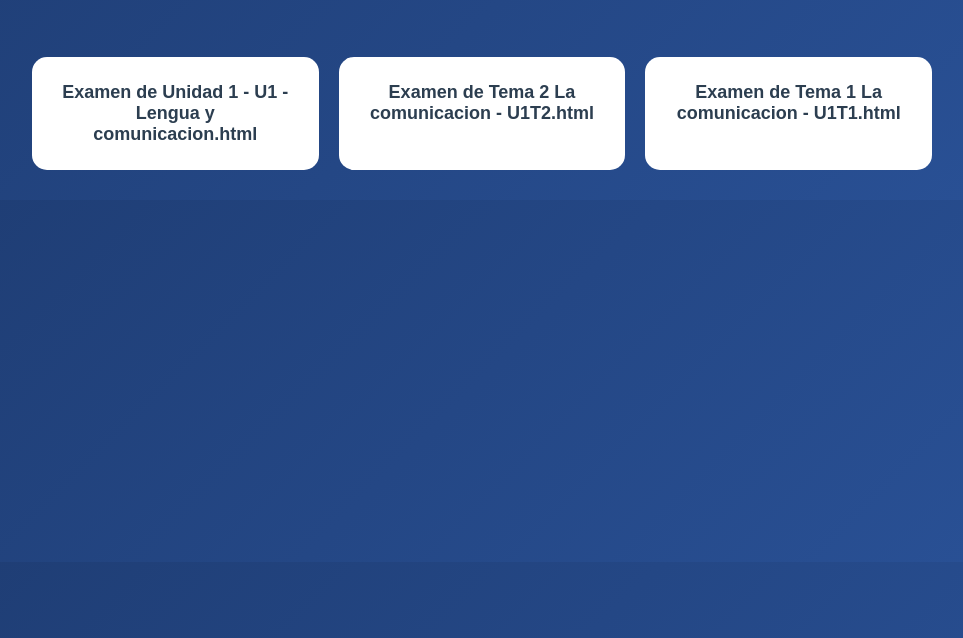
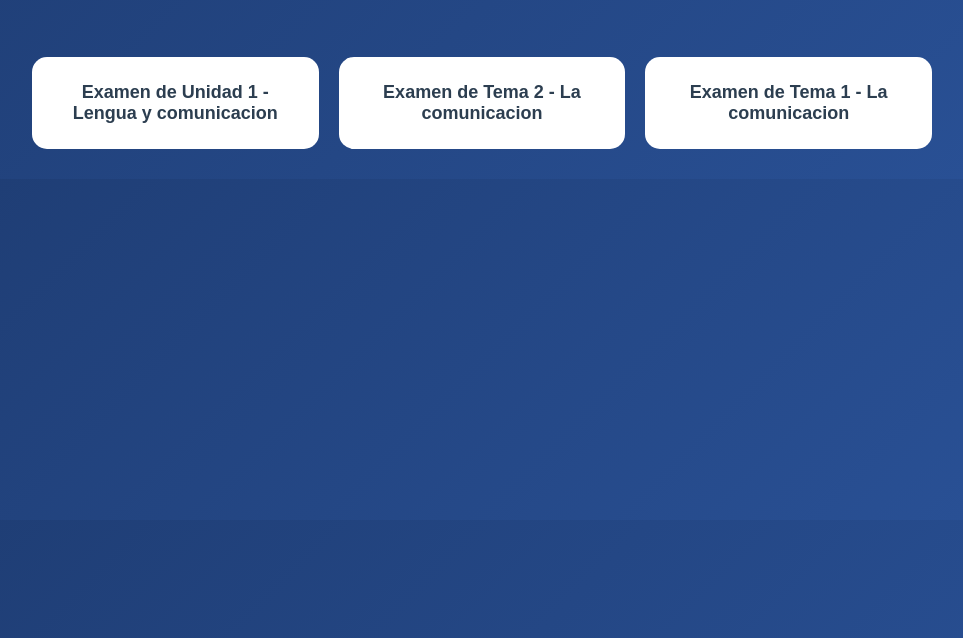
Before and after one commit to docereservercontact-create/Evaluacion, a plain HTML site: page Espanol/index.html in a window 1280 px wide. Shown: the part 162-800 px from the top of the page, without its empty margins (158-1121 px from the left). Drawn offline with Linux system fonts and the light colour scheme; files whose address does not match are found by name.

Commit message:
Update index.html

```diff
--- a/Espanol/index.html
+++ b/Espanol/index.html
@@ -73,9 +73,9 @@ h1 {
 
 <div class="grid">
 
-    <div class="card" onclick="abrir('Examen de Unidad 1 - Lengua y comunicacion')">Examen de Unidad 1 - U1 - Lengua y comunicacion.html</div>
-    <div class="card" onclick="abrir('Examen de Tema 2 - La comunicacion')">Examen de Tema 2 La comunicacion - U1T2.html</div>
-    <div class="card" onclick="abrir('Examen de Tema 1 - La comunicacion')">Examen de Tema 1 La comunicacion - U1T1.html</div>
+    <div class="card" onclick="abrir('Examen de Unidad 1 - Lengua y comunicacion')">Examen de Unidad 1 - Lengua y comunicacion</div>
+    <div class="card" onclick="abrir('Examen de Tema 2 - La comunicacion')">Examen de Tema 2 - La comunicacion</div>
+    <div class="card" onclick="abrir('Examen de Tema 1 - La comunicacion')">Examen de Tema 1 - La comunicacion</div>
 
 </div>
 
```
